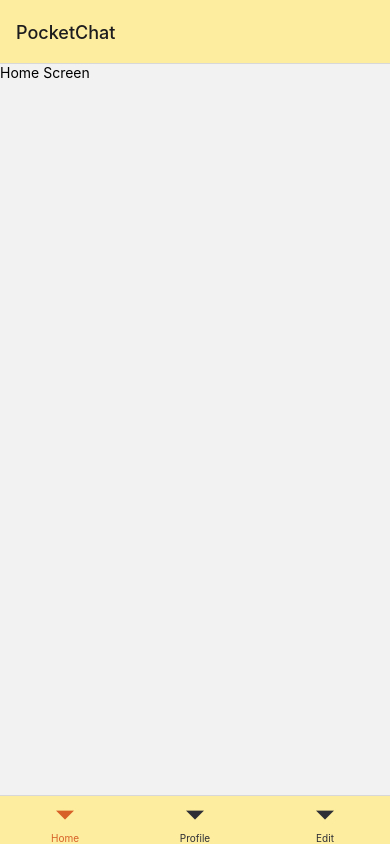
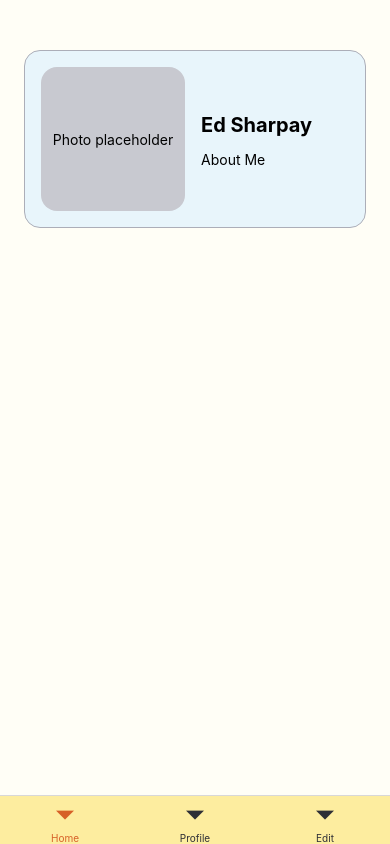
Before and after one commit to vpomerleau/PocketChat, a React Native app: screen /Home in a window 390 px wide. Built offline with nearby package versions, Linux system fonts and the light colour scheme.

Commit message:
add outline of profile card structure and style

```diff
--- a/App.js
+++ b/App.js
@@ -49,10 +49,15 @@ export default function App() {
       <NavigationContainer>
         <Stack.Navigator
           screenOptions={{
-            headerStyle: { backgroundColor: GlobalStyles.colors.primary800 },
-            title: "PocketChat",
+            // headerStyle: { backgroundColor: GlobalStyles.colors.primary800 },
+            // title: "PocketChat",
+            headerShown: false,
           }}>
-          <Stack.Screen name="MainScreen" component={CommunicationOptions} />
+          <Stack.Screen
+            name="MainScreen"
+            component={CommunicationOptions}
+            screenOptions={{ backgroundColor: GlobalStyles.colors.neutral200 }}
+          />
           <Stack.Screen name="ManageItem" component={ManageItem} />
         </Stack.Navigator>
       </NavigationContainer>
--- a/package.json
+++ b/package.json
@@ -15,7 +15,7 @@
     "expo": "~46.0.9",
     "expo-status-bar": "~1.4.0",
     "react": "18.0.0",
-    "react-native": "0.69.5",
+    "react-native": "0.69.6",
     "react-native-safe-area-context": "4.3.1",
     "react-native-screens": "~3.15.0"
   },
--- a/screens/Home.js
+++ b/screens/Home.js
@@ -1,7 +1,55 @@
-import { Text } from "react-native";
+import { StyleSheet, Text, View } from "react-native";
+import { GlobalStyles } from "../constants/styles.js";
 
 function Home() {
-  return <Text>Home Screen</Text>;
+  return (
+    <View style={styles.container}>
+      <View style={styles.profileContainer}>
+        <View style={styles.photoContainer}>
+          <Text>Photo placeholder</Text>
+        </View>
+        <View style={styles.textContainer}>
+          <Text style={styles.heading}>Ed Sharpay</Text>
+          <Text>About Me</Text>
+        </View>
+      </View>
+    </View>
+  );
 }
 
 export default Home;
+
+const styles = StyleSheet.create({
+  container: {
+    flex: 1,
+    paddingTop: 50,
+    paddingHorizontal: 24,
+    backgroundColor: GlobalStyles.colors.neutral100,
+  },
+  profileContainer: {
+    flexDirection: "row",
+    backgroundColor: GlobalStyles.colors.secondary300,
+    borderRadius: 16,
+    borderColor: GlobalStyles.colors.neutral500,
+    borderWidth: 1,
+    padding: 16,
+  },
+  photoContainer: {
+    justifyContent: "center",
+    alignItems: "center",
+    backgroundColor: GlobalStyles.colors.neutral300,
+    borderRadius: 16,
+    height: 144,
+    width: 144,
+  },
+  textContainer: {
+    justifyContent: "center",
+    marginLeft: 16,
+  },
+  heading: {
+    fontWeight: "bold",
+    fontSize: 20,
+    lineHeight: 28,
+    marginBottom: 12,
+  },
+});
```
Also changed, not shown: 1 other file (tests, documents, lock files or other folders).
